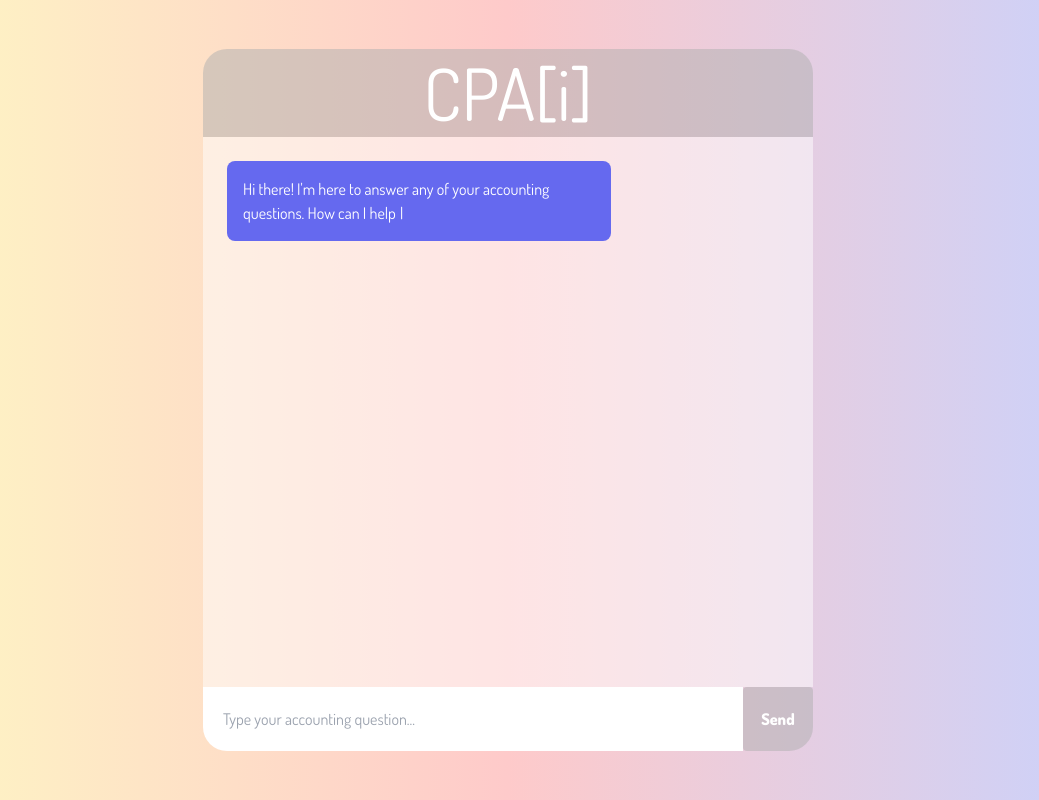
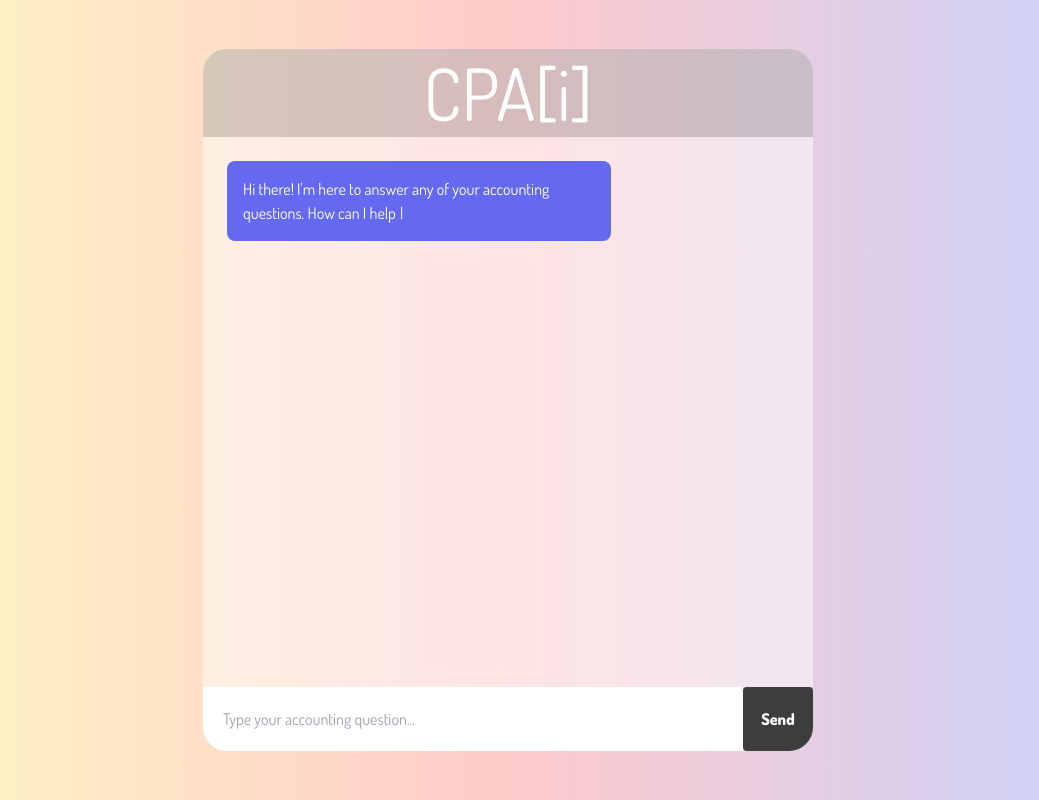
Before and after one commit to dimiprousalis/CPA-i, a Next.js app: page /home in a window 1280 px wide. Shown: the whole page, without its empty margins (132-1171 px from the left). Built offline with nearby package versions, Linux system fonts and the light colour scheme.

Commit message:
update submit btn

```diff
--- a/src/pages/home.js
+++ b/src/pages/home.js
@@ -30,9 +30,7 @@ export default function Home() {
         sendMessage(`in terms of accounting: ${inputValue}`);
         //clear out the user input to get ready for new message
         setInputValue('');
-
     }
-
 
     //get data from openAI
     const sendMessage = (message) => {
@@ -103,7 +101,7 @@ export default function Home() {
                 </div>
                 <form className="w-full flex justify-center" onSubmit={handleSubmit}>
                     <input className="w-full h-16 rounded-bl-3xl p-5" type="text" placeholder="Type your accounting question..." value={inputValue} onChange={(e) => setInputValue(e.target.value)} />
-                    <button className="bg-secondary-300 bg-opacity-50 w-20 h-16 rounded-br-3xl hover:bg-800 text-white font-bold rounded" type="submit">Send</button>
+                    <button className="hover:bg-secondary-300 hover:bg-opacity-50 w-20 h-16 rounded-br-3xl bg-opacity-100 bg-secondary-900 text-white font-bold rounded" type="submit">Send</button>
                 </form>
             </motion.div>
         </div>
```
